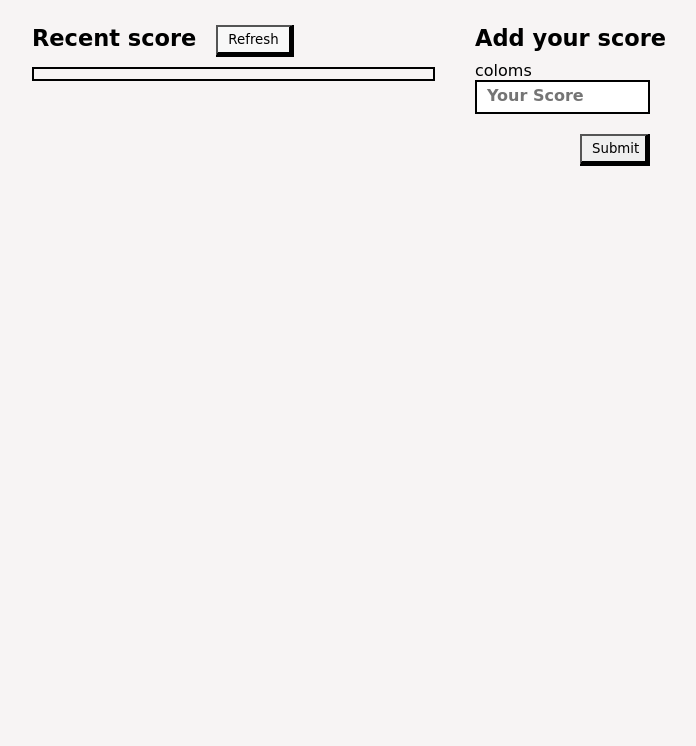
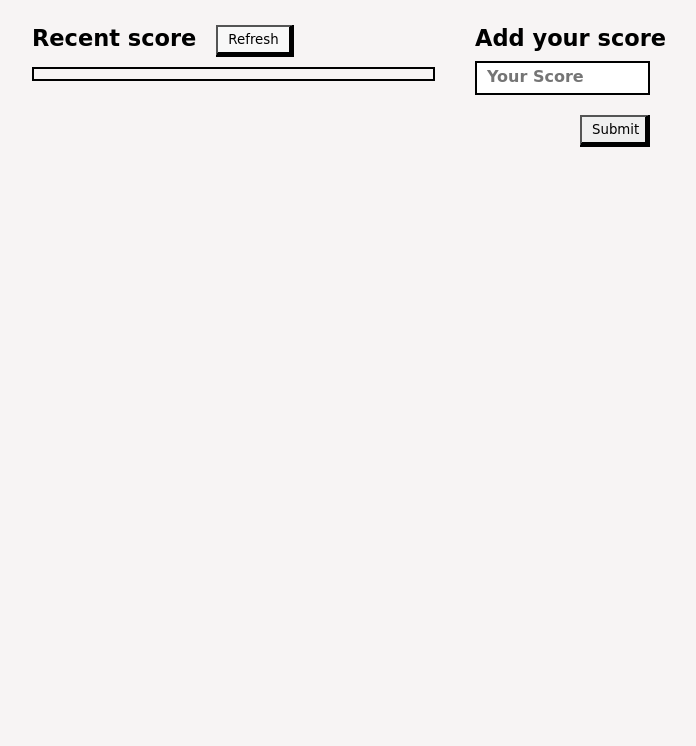
Before and after one commit to yusufnviiri/leaderboard, a website built with webpack: page src/index.html in a window 1280 px wide. Shown: the part 54-800 px from the top of the page, without its empty margins (185-881 px from the left). Built offline with nearby package versions, Linux system fonts and the light colour scheme.

Commit message:
Create A git conflict

```diff
--- a/src/index.html
+++ b/src/index.html
@@ -21,7 +21,7 @@
           <h2>Add your score</h2>
         </div>
         <form class="addGame">
-<label for="col">coloms</label>          <input
+        <input
             type="text"
             class="score"
             name="score"
```
